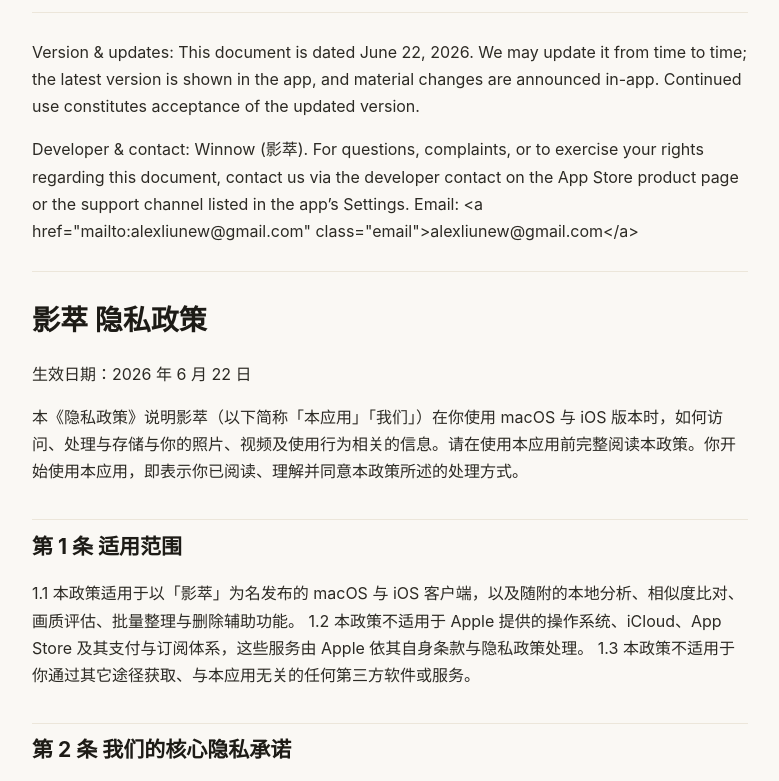
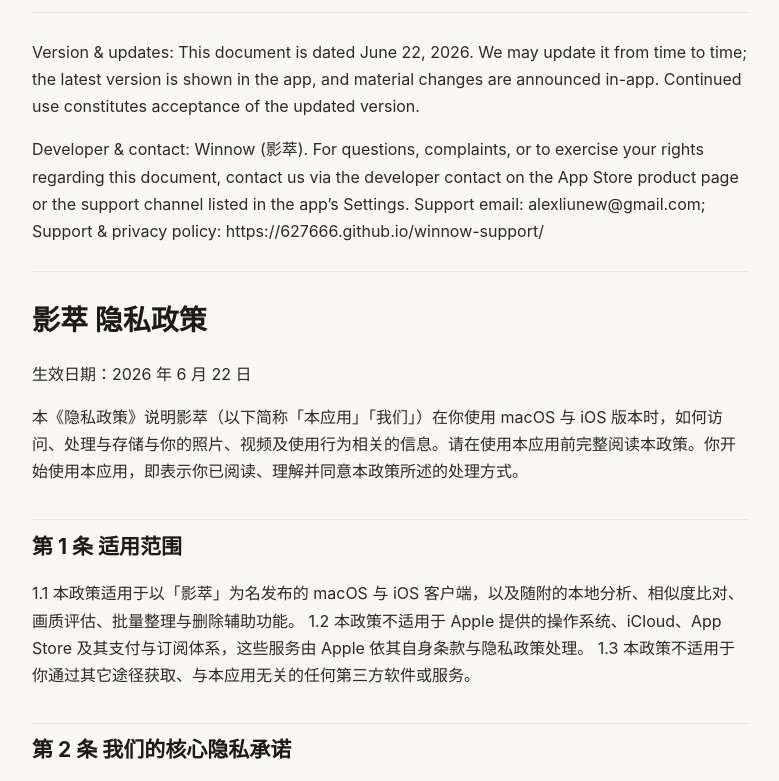
Before and after one commit to 627666/winnow-support, a plain HTML site: page privacy.html in a window 1280 px wide. Shown: the part 3840-4621 px from the top of the page, without its empty margins (250-1029 px from the left). Drawn offline with Linux system fonts and the light colour scheme.

Commit message:
Fill in support email + support URL in legal doc footers

```diff
--- a/privacy.html
+++ b/privacy.html
@@ -65,7 +65,7 @@ footer{margin-top:60px;color:#8a857a;font-size:13px;text-align:center}
 <p>To the extent permitted by law, the interpretation and application of this policy follow the mandatory data-protection rules of your jurisdiction; the parts relating to Apple services are additionally governed by Apple’s terms.</p>
 <hr>
 <p>Version &amp; updates: This document is dated June 22, 2026. We may update it from time to time; the latest version is shown in the app, and material changes are announced in-app. Continued use constitutes acceptance of the updated version.</p>
-<p>Developer &amp; contact: Winnow (影萃). For questions, complaints, or to exercise your rights regarding this document, contact us via the developer contact on the App Store product page or the support channel listed in the app’s Settings. Email: &lt;a href="mailto:alexliunew@gmail.com" class="email"&gt;alexliunew@gmail.com&lt;/a&gt;</p></section>
+<p>Developer &amp; contact: Winnow (影萃). For questions, complaints, or to exercise your rights regarding this document, contact us via the developer contact on the App Store product page or the support channel listed in the app’s Settings. Support email: alexliunew@gmail.com; Support &amp; privacy policy: https://627666.github.io/winnow-support/</p></section>
 <hr>
 <section id="zh"><h1>影萃 隐私政策</h1>
 <p>生效日期：2026 年 6 月 22 日</p>
@@ -102,7 +102,7 @@ footer{margin-top:60px;color:#8a857a;font-size:13px;text-align:center}
 <p>本政策的解释与适用，在法律允许的范围内，适用你所在司法管辖区的强制性数据保护规定；与 Apple 服务相关的部分，另受 Apple 相应条款约束。</p>
 <hr>
 <p>版本与更新：本文件版本 2026 年 6 月 22 日。我们可能不时更新本文件，更新后会在应用内同步展示最新版本，重大变更会通过应用内提示告知。继续使用即视为接受更新后的版本。</p>
-<p>开发者与联系方式：影萃（PhotoCleaner）。如对本文件有疑问、投诉或希望行使相关权利，请通过 App Store 商品页提供的开发者联系方式，或应用内「设置」中公布的支持渠道与我们联系。邮箱：&lt;a href="mailto:alexliunew@gmail.com" class="email"&gt;alexliunew@gmail.com&lt;/a&gt;</p></section>
+<p>开发者与联系方式：影萃（PhotoCleaner）。如对本文件有疑问、投诉或希望行使相关权利，请通过 App Store 商品页提供的开发者联系方式，或应用内「设置」中公布的支持渠道与我们联系。支持邮箱：alexliunew@gmail.com；支持与隐私政策页面：https://627666.github.io/winnow-support/</p></section>
 
 <footer>© 2026 Liu Aoqi · Winnow / 影萃 · <a href="mailto:alexliunew@gmail.com">alexliunew@gmail.com</a></footer>
 </div></body></html>
```
Also changed, not shown: risk.html (+2 -2 lines), subscription.html (+2 -2 lines), terms.html (+2 -2 lines).
